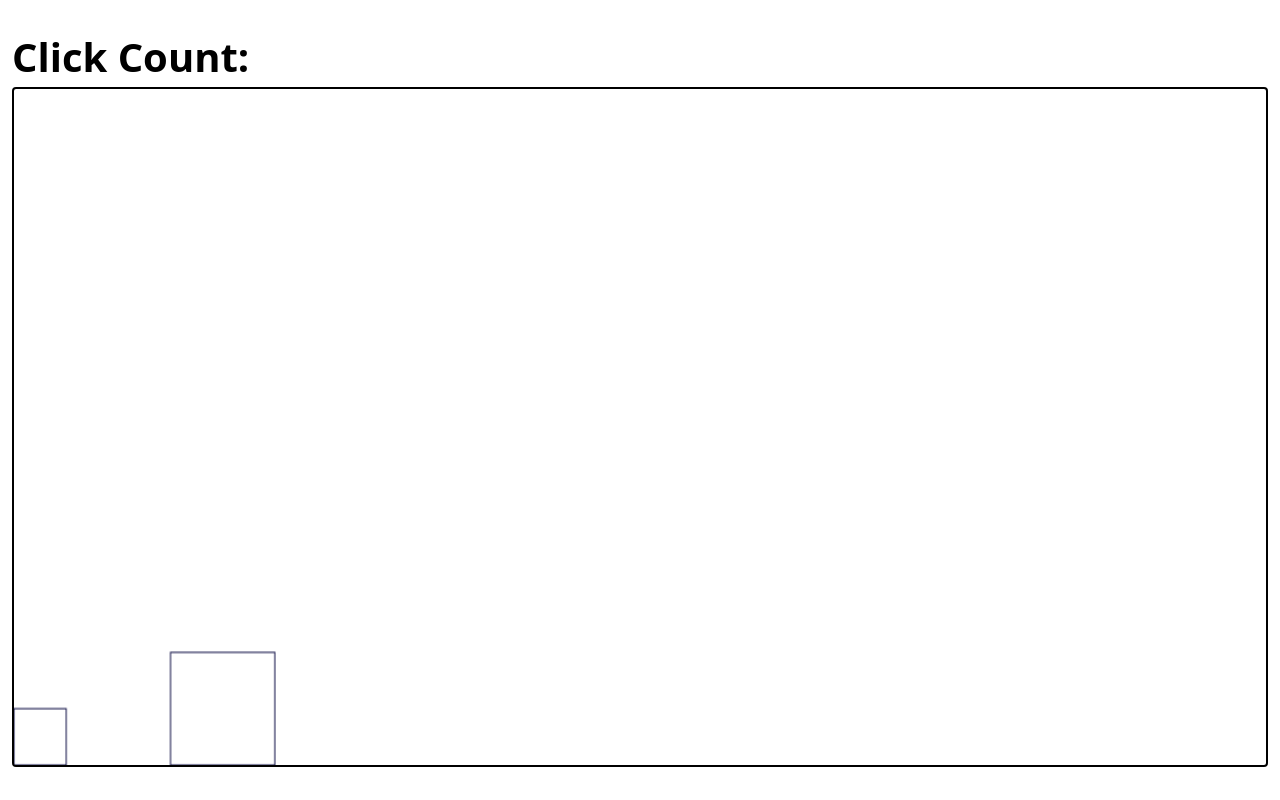
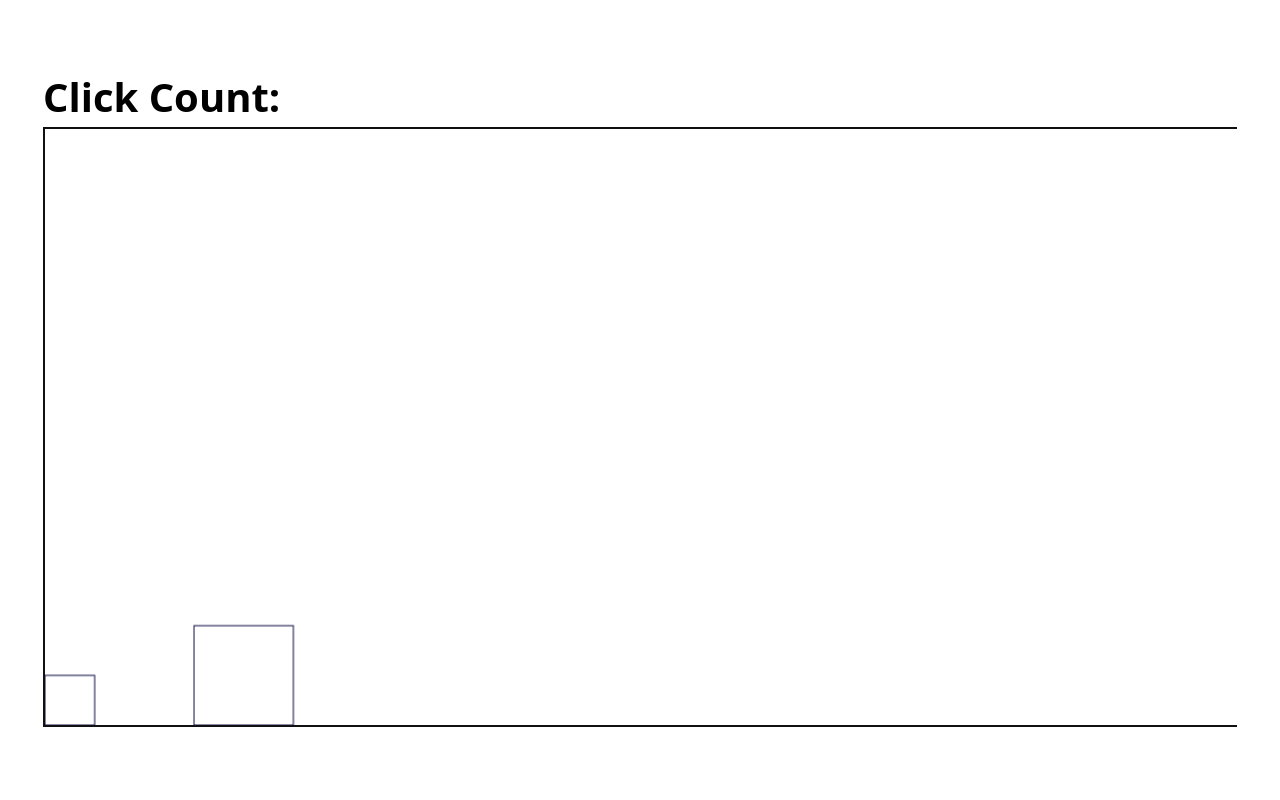
Before and after one commit to adhikarisandil32/pi-from-collision, a website built with Vite: page index.html in a window 1280 px wide. Built offline with nearby package versions, Linux system fonts and the light colour scheme.

Commit message:
removeing aspect ratio from canvas style

```diff
--- a/src/style.css
+++ b/src/style.css
@@ -26,10 +26,8 @@ div.click-count {
 }
 
 canvas {
-  height: calc(100vh - 120px);
-  width: 100%;
+  height: 600px;
+  /* aspect-ratio: 16/9; */
   border: 2px solid #101010;
-  border-radius: 0.5rem;
-  border: 2px solid black;
-  border-radius: 4px;
+  border-right: none;
 }
```
